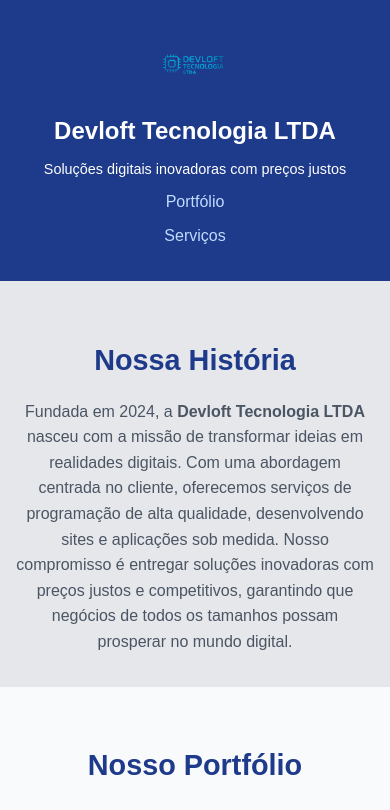
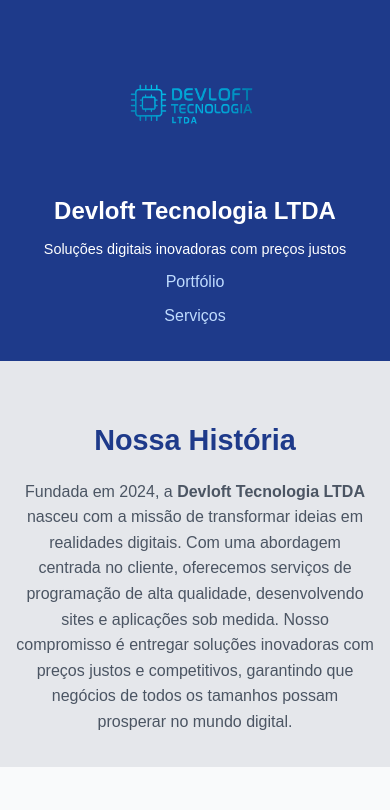
Before and after one commit to Denison1298/Devloft, a plain HTML site: page index.html in a window 390 px wide. Shown: the top 810 px of the page. Drawn offline with Linux system fonts and the light colour scheme.

Commit message:
Update index.html

```diff
--- a/index.html
+++ b/index.html
@@ -174,7 +174,7 @@
     }
     @media (max-width: 600px) {
       header img.logo {
-        max-height: 80px;
+        max-height: 160px;
       }
       header h1 {
         font-size: 1.5rem;
```
